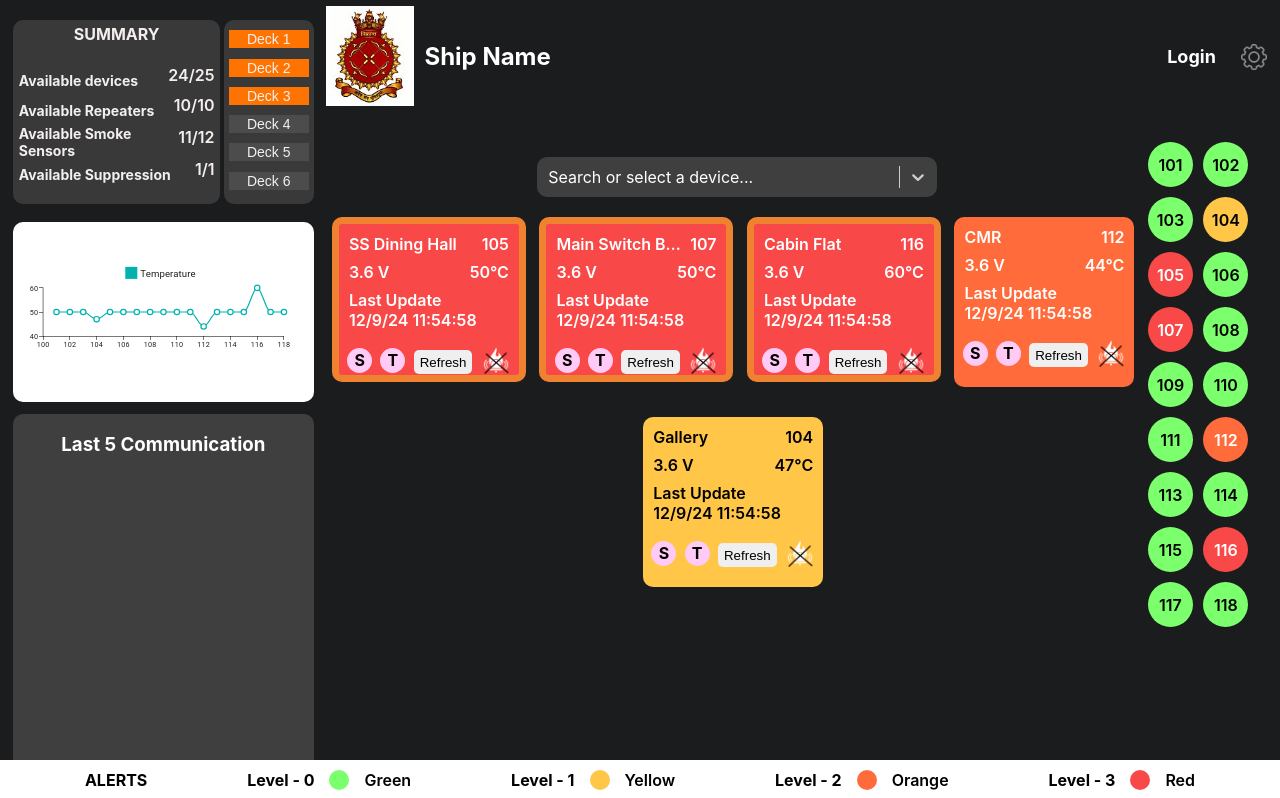
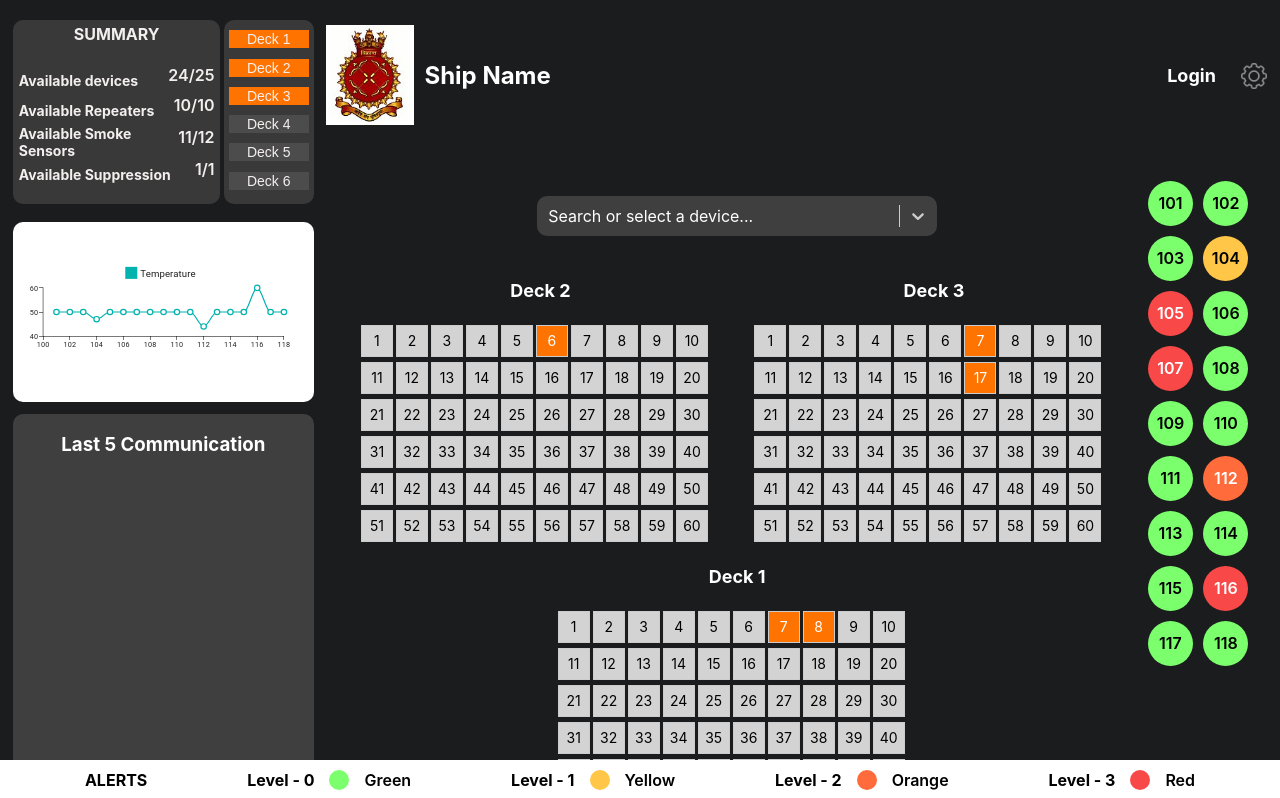
Before and after one commit to cee-diksha/fire_detection, a React (Create React App) app: page / in a window 1280 px wide. Shown: the top 798 px of the page. Built offline with nearby package versions, Linux system fonts and the light colour scheme.

Commit message:
displayed danger deck info on dashbopard

```diff
--- a/src/components/DeckCard.js
+++ b/src/components/DeckCard.js
@@ -1,7 +1,7 @@
 import React, { useContext, useEffect, useState } from 'react'
 import "./Grid-style.css"
 import { MainContext } from '../context/MainContext'
-import DeckModal from './DeckModal'
+import {DeckModal} from "./DeckModal"
 
 
 const DeckCard = () => {
--- a/src/components/DeckModal.js
+++ b/src/components/DeckModal.js
@@ -2,7 +2,7 @@ import { Modal } from '@mui/material'
 import React from 'react'
 import Grid from "./Grid.js"
 
-const DeckModal = ({open, handleClose, clickedDeck, deckinfo}) => {
+export const DeckModal = ({open, handleClose, clickedDeck, deckinfo}) => {
 const alertdeck = deckinfo.filter(item => item.deck === clickedDeck)
   return (
     <div>
@@ -24,4 +24,14 @@ const alertdeck = deckinfo.filter(item => item.deck === clickedDeck)
   )
 }
 
-export default DeckModal
+export const DeckDashboardPageDiv = ({data}) => {
+  console.log(data, "deckdivdatacheeck")
+    return (
+      <div>
+        <div className='status-grid-modal' style={{cursor: "pointer"}}>
+          <h4>Deck {data.deck}</h4>
+          <Grid compartment={data.compartment} />
+        </div>
+      </div>
+    )
+  }
--- a/src/components/Grid-style.css
+++ b/src/components/Grid-style.css
@@ -2,7 +2,6 @@
     display: grid;
     grid-template-columns: repeat(10, 30px);
     grid-gap: 5px;
-    margin: 4x;
   }
   .box {
     width: 30px;
@@ -116,3 +115,12 @@
     background-color: red;
   }
 }
+
+.deck-display-grid{
+  display: flex;
+  flex-direction: row-reverse;
+  align-items: center;
+  flex-wrap: wrap;
+  justify-content: space-evenly;
+  margin-bottom: 30px;
+}
--- a/src/components/Grid.js
+++ b/src/components/Grid.js
@@ -14,7 +14,7 @@ const Grid = ({compartment}) => {
   const boxes = Array.from({ length: 60 }, (_, index) => index + 1);
 
   return (
-    <div>
+    <div style={{marginRight: "14px"}}>
       <div className="grid-container">
         {boxes.map((boxId) => (
           <div
--- a/src/components/SettingsTable.js
+++ b/src/components/SettingsTable.js
@@ -102,8 +102,8 @@ const SettingsTable = () => {
                                 <td>
                                     <Switch
                                         sx={{
-                                            '& .MuiSwitch-thumb': { backgroundColor: "#433D8B" },
-                                            '& .MuiSwitch-track': { backgroundColor: "#433D8B" }
+                                            '& .MuiSwitch-thumb': { backgroundColor: "#3F3F3F" },
+                                            '& .MuiSwitch-track': { backgroundColor: "#3F3F3F" }
                                         }}
                                         checked={item.smokeSensor}
                                         onChange={() => handleSwitchChange(item.node_id, 'smokeSensor')}
@@ -113,8 +113,8 @@ const SettingsTable = () => {
                                 <td>
                                     <Switch
                                         sx={{
-                                            '& .MuiSwitch-thumb': { backgroundColor: "#433D8B" },
-                                            '& .MuiSwitch-track': { backgroundColor: "#433D8B" }
+                                            '& .MuiSwitch-thumb': { backgroundColor: "#3F3F3F" },
+                                            '& .MuiSwitch-track': { backgroundColor: "#3F3F3F" }
                                         }}
                                         checked={item.triggeringDevice}
                                         onChange={() => handleSwitchChange(item.node_id, 'triggeringDevice')}
--- a/src/components/comp-styles.css
+++ b/src/components/comp-styles.css
@@ -3,7 +3,7 @@
     width: 180px;
     display: flex;
     flex-direction: column;
-    background-color: #433D8B;
+    background-color: #3F3F3F;
     margin-bottom: 30px;
     margin-right: 8px;
     border-radius: 10px;
@@ -16,7 +16,7 @@
     width: 180px;
     display: flex;
     flex-direction: column;
-    background-color: #433D8B;
+    background-color: #3F3F3F;
     margin-bottom: 30px;
     margin-right: 8px;
     border-radius: 10px;
@@ -249,7 +249,7 @@ th, td {
 }
 
 th {
-    background-color: #433D8B;
+    background-color: #3F3F3F;
     color: white;
 }
 
@@ -284,7 +284,7 @@ tbody tr:hover {
 }
 
 .total-num{
-    background-color: #433D8B;
+    background-color: #3F3F3F;
     color: #fff;
     font-weight: 600;
     width: 30%;
@@ -304,7 +304,7 @@ tbody tr:hover {
     font-size: 18px;
     height: 70px;
     width: 60%;
-    background-color: #433D8B;
+    background-color: #3F3F3F;
     color: #fff;
     border-radius: 6px;
 }
@@ -337,7 +337,7 @@ tbody tr:hover {
     width: 250px;
     padding: 10px;
     border-radius: 6px;
-    background-color: #433D8B;
+    background-color: #3F3F3F;
     margin: auto;
 }
 
@@ -407,5 +407,5 @@ tbody tr:hover {
     width: 300px;
     padding: 18px;
     border-radius: 6px;
-    background-color: #433D8B;
+    background-color: #3F3F3F;
   }
--- a/src/pages/Dashboard.js
+++ b/src/pages/Dashboard.js
@@ -13,12 +13,16 @@ import TempChart from '../components/TempChart'
 import { MainContext } from '../context/MainContext'
 import shipcrest from "../assets/INS_Vikrant_crest.jpg"
 import DeckCard from '../components/DeckCard'
+import { DeckDashboardPageDiv } from '../components/DeckModal'
 
 const Dashboard = () => {
     const {deviceInfo, isLogin} = useContext(MainContext)
     const [cardData, setCardData] = useState(deviceInfo)
+    const danger = cardData.filter(item => item.status === "danger")
+    const [deck, setDeck] = useState(danger)
 
     useEffect(() => {
+        setDeck(danger)
         setCardData(deviceInfo)
     }, [deviceInfo])
 
@@ -61,6 +65,13 @@ const Dashboard = () => {
                     {/* -------------------------------------------------------- */}
                     <div className='main-dashboard-wrapper'>
                     <DropDown cardData={cardData} />
+                    {deck.length > 0 && <div className='deck-display-grid'>
+                       {deck.map((item, index) => {
+                        return (
+                            <DeckDashboardPageDiv key={index} data={item} />
+                        )
+                       })}
+                    </div>}
                     <div className='fixed-content'>
                         {console.log(cardData, "checking if updates")}
                             {cardData.map((item) => {
--- a/src/styles.css
+++ b/src/styles.css
@@ -152,12 +152,14 @@
 
 .login-form {
     margin-top: 6%;
-    background-color: #fff;
+    background-color: #3F3F3F;
+    color: white;
     padding: 30px;
     border-radius: 10px;
     box-shadow: 0 4px 8px rgba(0, 0, 0, 0.1);
     width: 300px;
     display: flex;
+    justify-content: center;
     flex-direction: column;
     align-items: center;
 }
@@ -172,7 +174,7 @@
 
 .input-wrapper label {
     margin-bottom: 5px;
-    color: #333;
+    color: #fff;
     font-weight: bold;
 }
 
@@ -180,19 +182,20 @@ input {
     padding: 10px;
     border: 1px solid #ccc;
     border-radius: 5px;
-    width: 100%;
+    width: 92%;
     font-size: 16px;
 }
 
 
 .login-button {
-    background-color: #4CAF50;
-    color: white;
+    background-color: #7BFF6D;
+    color: #3F3F3F;
     border: none;
     padding: 10px;
     border-radius: 5px;
     width: 100%;
     font-size: 16px;
+    font-weight: 600;
     cursor: pointer;
     transition: background-color 0.3s;
 }
```
